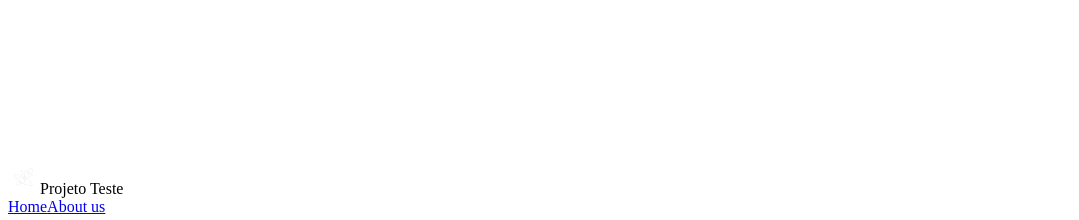
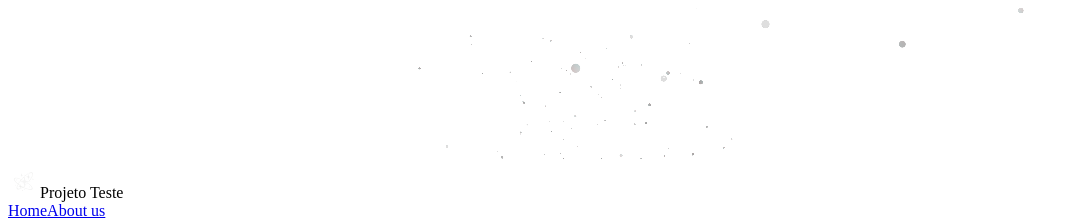
Before and after one commit to jvpg5/nasa-hackathon-front, a Next.js app: page / in a window 1280 px wide. Shown: the top 220 px of the page, without its empty margins (0-1079 px from the left). Built offline with nearby package versions, Linux system fonts and the light colour scheme.

Commit message:
Segurança

```diff
--- a/src/app/page.tsx
+++ b/src/app/page.tsx
@@ -2,34 +2,35 @@
 
 import Header from "@/components/header";
 import { Button } from "@/components/ui/button";
+import Particles from "@/components/Particles";
 
 export default function Home() {
   return (
     <div className="relative min-h-screen bg-[#0A0814] flex flex-col items-center justify-start">
-      {/* Star background effect */}
+      {/* Particles background effect */}
       <div
         aria-hidden
         className="pointer-events-none absolute inset-0 z-0 overflow-hidden"
       >
-        {/* Simple starfield using random dots */}
-        <svg width="100%" height="100%" className="absolute inset-0 w-full h-full">
-          {Array.from({ length: 120 }).map((_, i) => (
-            <circle
-              key={i}
-              cx={Math.random() * 1920}
-              cy={Math.random() * 1080}
-              r={Math.random() * 1.2 + 0.3}
-              fill="white"
-              opacity={Math.random() * 0.7 + 0.3}
-            />
-          ))}
-        </svg>
+        <Particles
+          particleCount={200}
+          particleSpread={15}
+          speed={0.05}
+          particleColors={['#ffffff', '#e0e0e0', '#c0c0c0']}
+          moveParticlesOnHover={true}
+          particleHoverFactor={2}
+          alphaParticles={true}
+          particleBaseSize={80}
+          sizeRandomness={0.8}
+          cameraDistance={25}
+          disableRotation={false}
+          className="w-full h-full"
+        />
       </div>
 
       {/* Header */}
       <Header />
 
-      {/* Main content */}
       <main className="relative z-10 flex flex-col items-center justify-center flex-1 w-full mt-40">
         <h1 className="text-white text-3xl md:text-4xl font-bold mb-4 text-center">
           Teste
```
